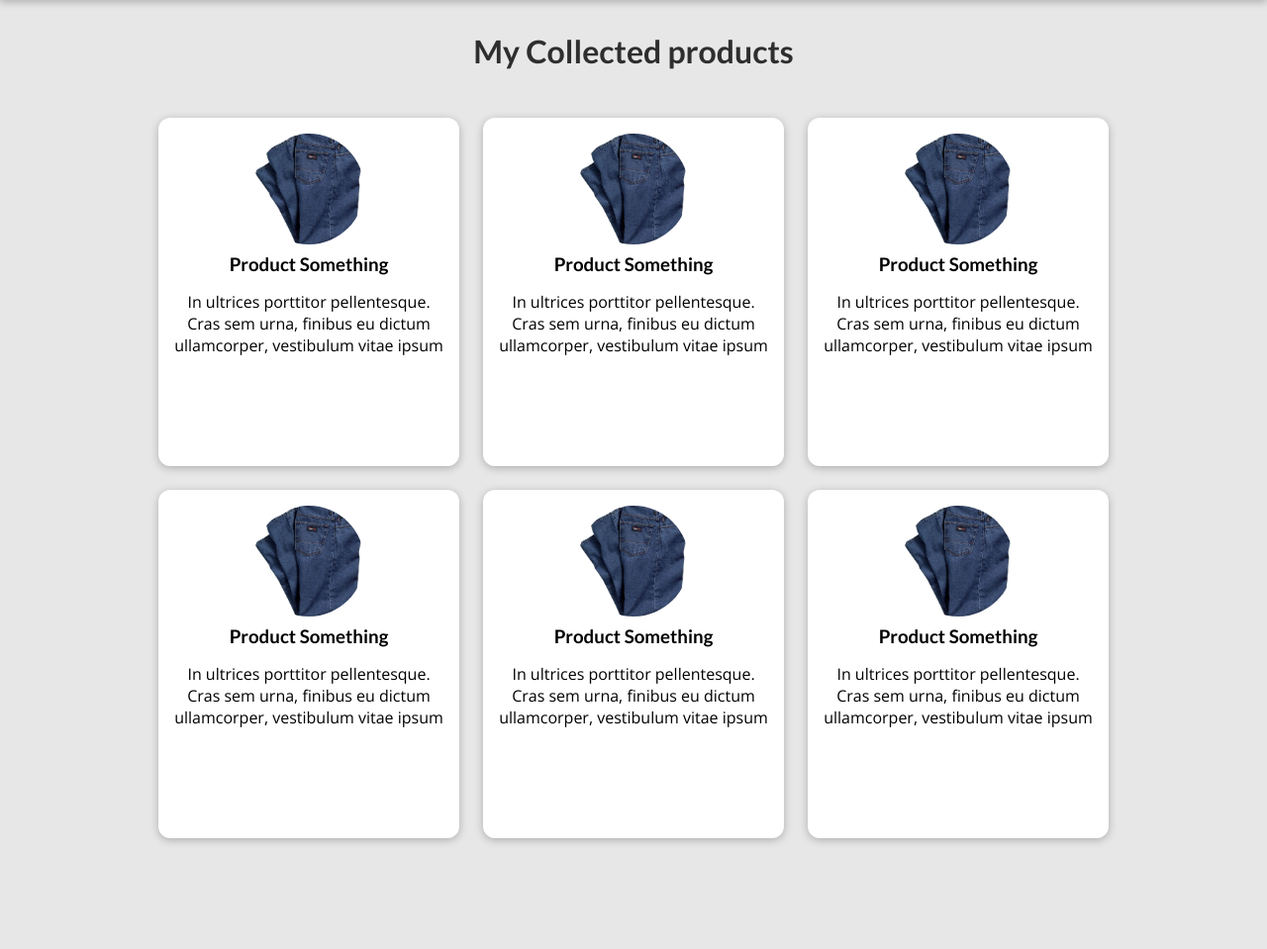
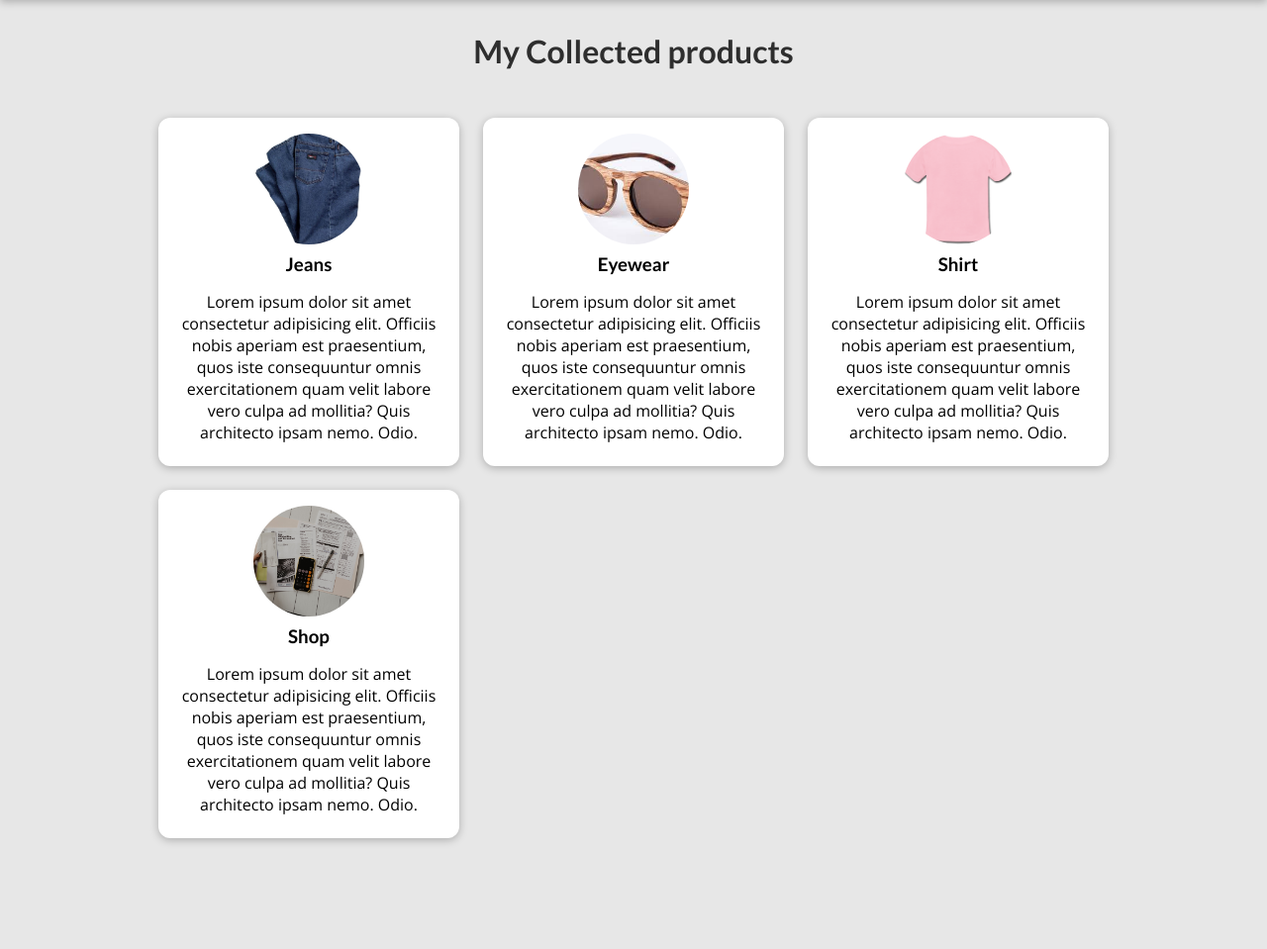
Before and after one commit to knee-rel/django_demo, a Django app: page /products in a window 1280 px wide. Shown: the part 80-1039 px from the top of the page at 99% size. Run offline with Django 4.2, Linux system fonts and the light colour scheme; tables that the repository leaves empty hold one stand-in row (values such as "Sample post").

Commit message:
dummy data and single product page

```diff
--- a/store/templates/store/all_products.html
+++ b/store/templates/store/all_products.html
@@ -15,12 +15,9 @@ All My Products
   <h2>My Collected products</h2>
 
   <ul>
-    {% include "store/includes/product.html" %}
-    {% include "store/includes/product.html" %}
-    {% include "store/includes/product.html" %}
-    {% include "store/includes/product.html" %}
-    {% include "store/includes/product.html" %}
-    {% include "store/includes/product.html" %}
+    {% for product in all_products %}
+      {% include "store/includes/product.html" %}
+    {% endfor %}
   </ul>
 </section>
 {% endblock %}
--- a/store/templates/store/includes/product.html
+++ b/store/templates/store/includes/product.html
@@ -2,13 +2,13 @@
 
 <li>
   <article class="product">
-    <a href="{% url "product-detail-page" "the-jeans" %}">
-      <img src="{% static "store/images/jeans.png" %}" alt="Product Something"
+    <a href="{% url "product-detail-page" product.slug %}">
+      <img src="{% static "store/images/"|add:product.image %}" alt={{ product.title }}
       />
       <div class="product__content">
-        <h3>Product Something</h3>
+        <h3>{{ product.title }}</h3>
         <p>
-            In ultrices porttitor pellentesque. Cras sem urna, finibus eu dictum ullamcorper, vestibulum vitae ipsum
+           {{ product.description }}
         </p>
       </div>
     </a>
--- a/store/templates/store/index.html
+++ b/store/templates/store/index.html
@@ -30,7 +30,9 @@ My Store
   <h2>My Latest Products</h2>
 
   <ul>
-    {% include "store/includes/product.html" %}
+    {% for product in products %}
+      {% include "store/includes/product.html" %}
+    {% endfor %}
   </ul>
 </section>
 
--- a/store/views.py
+++ b/store/views.py
@@ -1,12 +1,65 @@
+from datetime import date
+
 from django.shortcuts import render
 
 # Create your views here.
 
+all_products = [
+  {
+    "slug": "jeans-for-sale",
+    "title": "Jeans",
+    "image": "jeans.png",
+    "price": 1000,
+    "description": "Lorem ipsum dolor sit amet consectetur adipisicing elit. Officiis nobis aperiam est praesentium, quos iste consequuntur omnis exercitationem quam velit labore vero culpa ad mollitia? Quis architecto ipsam nemo. Odio.",
+    "availability": True,
+    "date": date(2023, 6, 21),
+  },
+  {
+    "slug": "eyewear",
+    "title": "Eyewear",
+    "image": "eyewear.jpeg",
+    "price": 2000,
+    "description": "Lorem ipsum dolor sit amet consectetur adipisicing elit. Officiis nobis aperiam est praesentium, quos iste consequuntur omnis exercitationem quam velit labore vero culpa ad mollitia? Quis architecto ipsam nemo. Odio.",
+    "availability": True,
+    "date": date(2023, 6, 10),
+  },
+  {
+    "slug": "shirt",
+    "title": "Shirt",
+    "image": "shirt.png",
+    "price": 500,
+    "description": "Lorem ipsum dolor sit amet consectetur adipisicing elit. Officiis nobis aperiam est praesentium, quos iste consequuntur omnis exercitationem quam velit labore vero culpa ad mollitia? Quis architecto ipsam nemo. Odio.",
+    "availability": True,
+    "date": date(2023, 6, 22),
+  },
+  {
+    "slug": "shop_img",
+    "title": "Shop",
+    "image": "shop_img.jpg",
+    "price": 500,
+    "description": "Lorem ipsum dolor sit amet consectetur adipisicing elit. Officiis nobis aperiam est praesentium, quos iste consequuntur omnis exercitationem quam velit labore vero culpa ad mollitia? Quis architecto ipsam nemo. Odio.",
+    "availability": False,
+    "date": date(2023, 6, 2),
+  },
+]
+
+def get_date(product):
+  return product['date']
+
 def starting_page(request):
-  return render(request, "store/index.html")
+  sorted_products = sorted(all_products, key=get_date)
+  latest_products = sorted_products[-3:]
+  return render(request, "store/index.html", {
+    "products": latest_products
+  })
 
 def products(request):
-  return render(request, "store/all_products.html")
+  return render(request, "store/all_products.html", {
+    "all_products": all_products
+  })
 
 def product_detail(request, slug):
-  return render(request, "store/product_detail.html")
+  identified_product = next(product for product in all_products if product['slug'] == slug)
+  return render(request, "store/product_detail.html", {
+    "product": identified_product
+  })
```
Also changed, not shown: store/templates/store/product_detail.html (+11 -8 lines).
